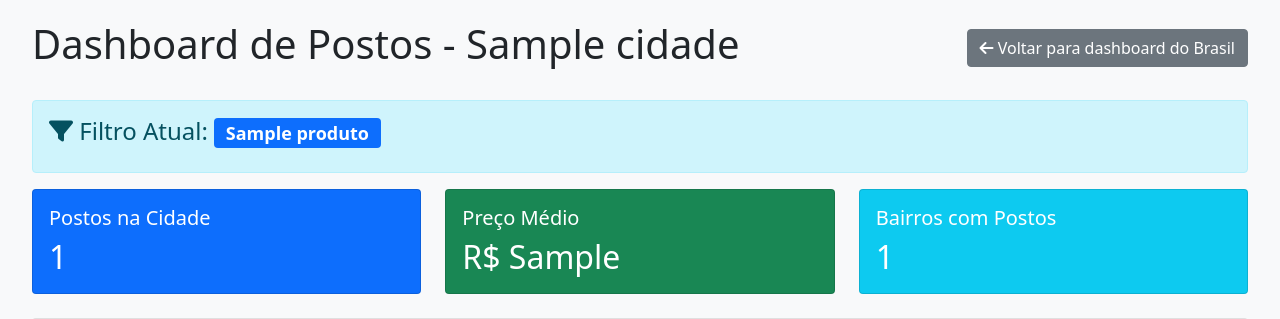
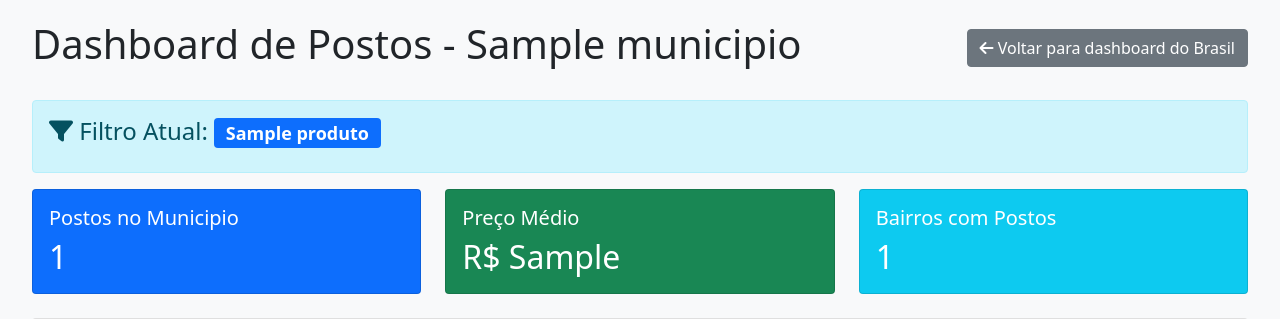
Before and after one commit to GuilhermeMiguel-DEV/Postos-BigData, a Django app: template dash_postos/templates/dashboard/dashboard_cidade.html in a window 1280 px wide. Shown: the part 56-375 px from the top of the page. Run offline with Django 5.2, Linux system fonts and the light colour scheme; the template is opened without the code that fills it: most values are stand-ins (such as "Sample title", 1, 10 or a date in 2020); some libraries are stand-ins or nearby versions.

Commit message:
Atualização do código, consertado e pronto para adicionar mais funcionalidades

```diff
--- a/dash_postos/templates/dashboard/dashboard_brasil.html
+++ b/dash_postos/templates/dashboard/dashboard_brasil.html
@@ -15,7 +15,7 @@
                         <div class="input-group">
                             <input type="text"
                                    class="form-control"
-                                   name="cidade"
+                                   name="municipio"
                                    id="cidadeInput"
                                    placeholder="Digite uma cidade..."
                                    aria-label="Pesquisar cidade"
--- a/dash_postos/templates/dashboard/dashboard_cidade.html
+++ b/dash_postos/templates/dashboard/dashboard_cidade.html
@@ -1,12 +1,12 @@
 {% extends "base.html" %}
 
-{% block title %}Dashboard de Postos - {{ cidade }}{% endblock %}
+{% block title %}Dashboard de Postos - {{ municipio }}{% endblock %}
 
 {% block content %}
 <div class="container-fluid">
     <!-- Cabeçalho -->
     <div class="d-flex justify-content-between align-items-center mb-4">
-        <h1>Dashboard de Postos - {{ cidade }}</h1>
+        <h1>Dashboard de Postos - {{ municipio }}</h1>
         <a href="{% url 'dashboard_brasil' %}" class="btn btn-secondary">
             <i class="fas fa-arrow-left"></i> Voltar para dashboard do Brasil
         </a>
@@ -22,7 +22,7 @@
 
     {% if sem_dados %}
         <div class="alert alert-warning">
-            <h4>Nenhum dado encontrado para {{ cidade }}</h4>
+            <h4>Nenhum dado encontrado para {{ municipio }}</h4>
             <p>Não encontramos postos cadastrados nesta cidade.</p>
         </div>
     {% else %}
@@ -31,7 +31,7 @@
             <div class="col-md-4">
                 <div class="card text-white bg-primary h-100">
                     <div class="card-body">
-                        <h5 class="card-title">Postos na Cidade</h5>
+                        <h5 class="card-title">Postos no Municipio</h5>
                         <h2 class="card-text">{{ total_postos_cidade }}</h2>
                     </div>
                 </div>
```
Also changed, not shown: dash_postos/views.py (+9 -11 lines).
